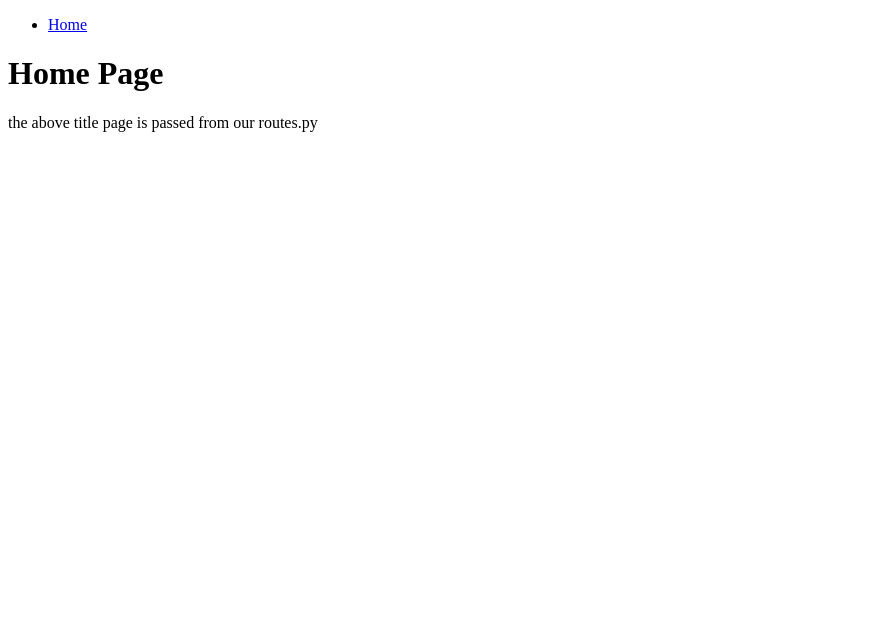
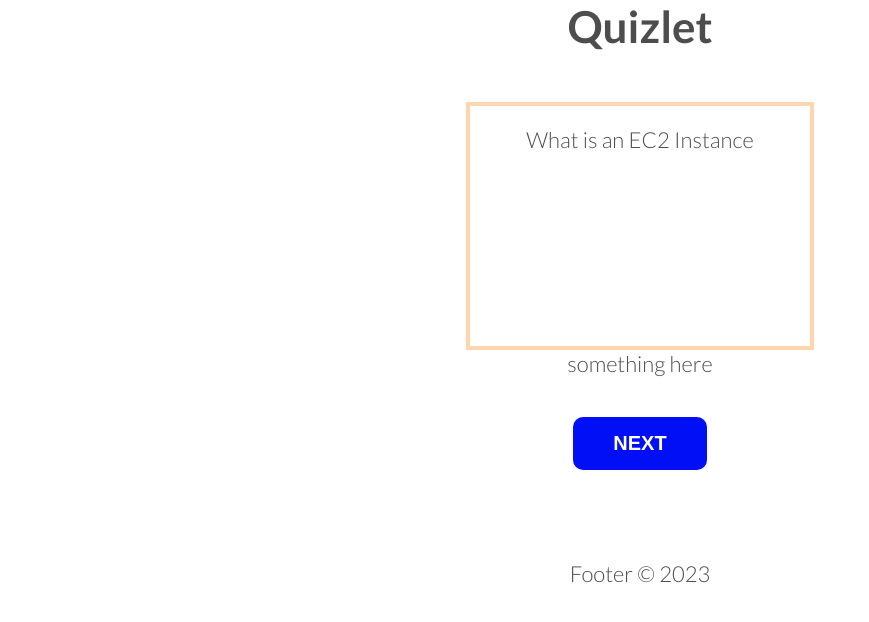
Before and after one commit to WeraGitHub/AgileNinjasProject, a Flask app: page / in a window 1280 px wide. Shown: the top 622 px of the page, without its empty margins (0-869 px from the left). Run offline with Flask 3, Linux system fonts and the light colour scheme.

Commit message:
Add styles and base html file

```diff
--- a/application/routes.py
+++ b/application/routes.py
@@ -5,5 +5,5 @@ from application import app
 @app.route('/')
 @app.route('/home')
 def home():
-    title_name = "Home"
+    title_name = "Quizlet"
     return render_template('home.html', title=title_name)
--- /dev/null
+++ b/application/static/styles.css
@@ -0,0 +1,45 @@
+* {
+    margin: 0;
+    padding: 0;
+}
+
+body {
+    background-color: white;
+    color: #4D4D4D;
+    font-size: 22px;
+    text-align: center;
+    font-family: 'Lato', sans-serif;
+}
+
+main {
+    padding: 50px;
+}
+
+p {
+    padding-bottom: 20px;
+}
+
+button {
+    margin: 40px;
+    padding: 15px 40px 15px 40px;
+    color: white;
+    background-color: #000FF5;
+    border: none;
+    border-radius: 10px;
+    font-weight: bold;
+    font-size: 20px;
+}
+
+label {
+    padding: 0 7px;
+    font-weight: bold;
+}
+
+.question-card-container {
+    height: 200px;
+    width: 300px;
+    background-color: white;
+    border: 4px solid #FFD5AF;
+    margin: 0 auto;
+    padding: 20px;
+}
--- /dev/null
+++ b/application/templates/base.html
@@ -0,0 +1,26 @@
+<!DOCTYPE html>
+<html lang="en">
+<head>
+    <meta charset="UTF-8">
+    <meta name="viewport" content="width=device-width, initial-scale=1.0">
+    <link href="../static/styles.css" rel="stylesheet" />
+    <title>Quizlet</title>
+    <!--    font-->
+    <link rel="preconnect" href="https://fonts.googleapis.com">
+    <link rel="preconnect" href="https://fonts.gstatic.com" crossorigin>
+    <link href="https://fonts.googleapis.com/css2?family=Lato:wght@300;700&display=swap" rel="stylesheet">
+</head>
+<body>
+    <header>
+        <h1>{{title}}</h1>
+    </header>
+    <main>
+        {% block content %}
+        {% endblock %}
+    </main>
+    <footer>
+        <p>Footer &copy; 2023</p>
+    </footer>
+
+</body>
+</html>
--- a/application/templates/home.html
+++ b/application/templates/home.html
@@ -1,23 +1,15 @@
-<!DOCTYPE html>
-<html lang="en">
-<head>
-    <meta charset="UTF-8">
-    <title>{{title}}</title>
-</head>
-<body>
+{% extends "base.html" %}
+{% block content %}
 
-    <header>
-        <nav>
-            <ul>
-                <li>
-                    <a href="/home">Home</a>
-                </li>
-            </ul>
-        </nav>
-    </header>
 
-    <h1>{{title}} Page</h1>
-    <p>the above title page is passed from our routes.py</p>
+    <div class="question-card-container">
+        <div class="question">What is an EC2 Instance</div>
+    </div>
 
-</body>
-</html>
+    <div class="answer-card-container">
+        <div class="answer">something here</div>
+    </div>
+
+    <button>NEXT</button>
+
+{% endblock %}
```
